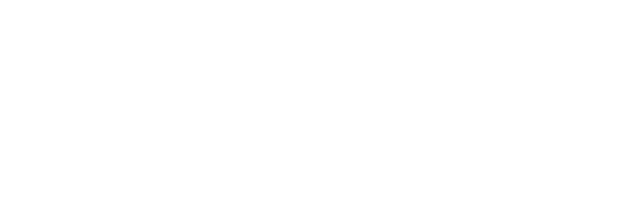
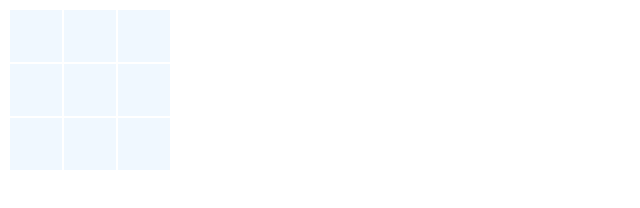
Before and after one commit to nvgii/tic-tac-toe, a plain HTML site: page index.html in a window 1280 px wide. Shown: the whole page, without its empty margins (0-640 px from the left). Drawn offline with nearby package versions, Linux system fonts and the light colour scheme.

Commit message:
new update

```diff
--- a/css/style.css
+++ b/css/style.css
@@ -0,0 +1,6 @@
+th {
+    width: 50px;
+    height: 50px;
+    border-collapse: collapse;
+    background-color: aliceblue;
+  }
--- a/index.html
+++ b/index.html
@@ -1,12 +1,31 @@
 <!DOCTYPE html>
 <html lang="de">
   <head>
-    <script src="/js/script.js"></script>
+    <script src="https://ajax.googleapis.com/ajax/libs/jquery/3.5.1/jquery.min.js"></script>
+    <script src="js/script.js"></script>
     <link rel="stylesheet" href="css/style.css">
     <meta charset="utf-8">
     <title>Tic Tac Toe</title>
   </head>
   <body>
+      <table>
+        <tr>
+            <th id="1" class="th-click"></th>
+            <th id="2" class="th-click"></th>
+            <th id="3" class="th-click"></th>
+        </tr>
+        <tr>
+            <th id="4" class="th-click"></th>
+            <th id="5" class="th-click"></th>
+            <th id="6" class="th-click"></th>
+        </tr>
+        <tr>
+            <th id="7" class="th-click"></th>
+            <th id="8" class="th-click"></th>
+            <th id="9" class="th-click"></th>
+        </tr>
+
+        </table>
 
   </body>
 </html>
--- a/js/script.js
+++ b/js/script.js
@@ -0,0 +1,7 @@
+$(document).on('click','.th-click', function(){
+    var id = $(this).attr('id') ;
+    console.log(id);
+    $(this).append('x');
+
+
+ });
```
